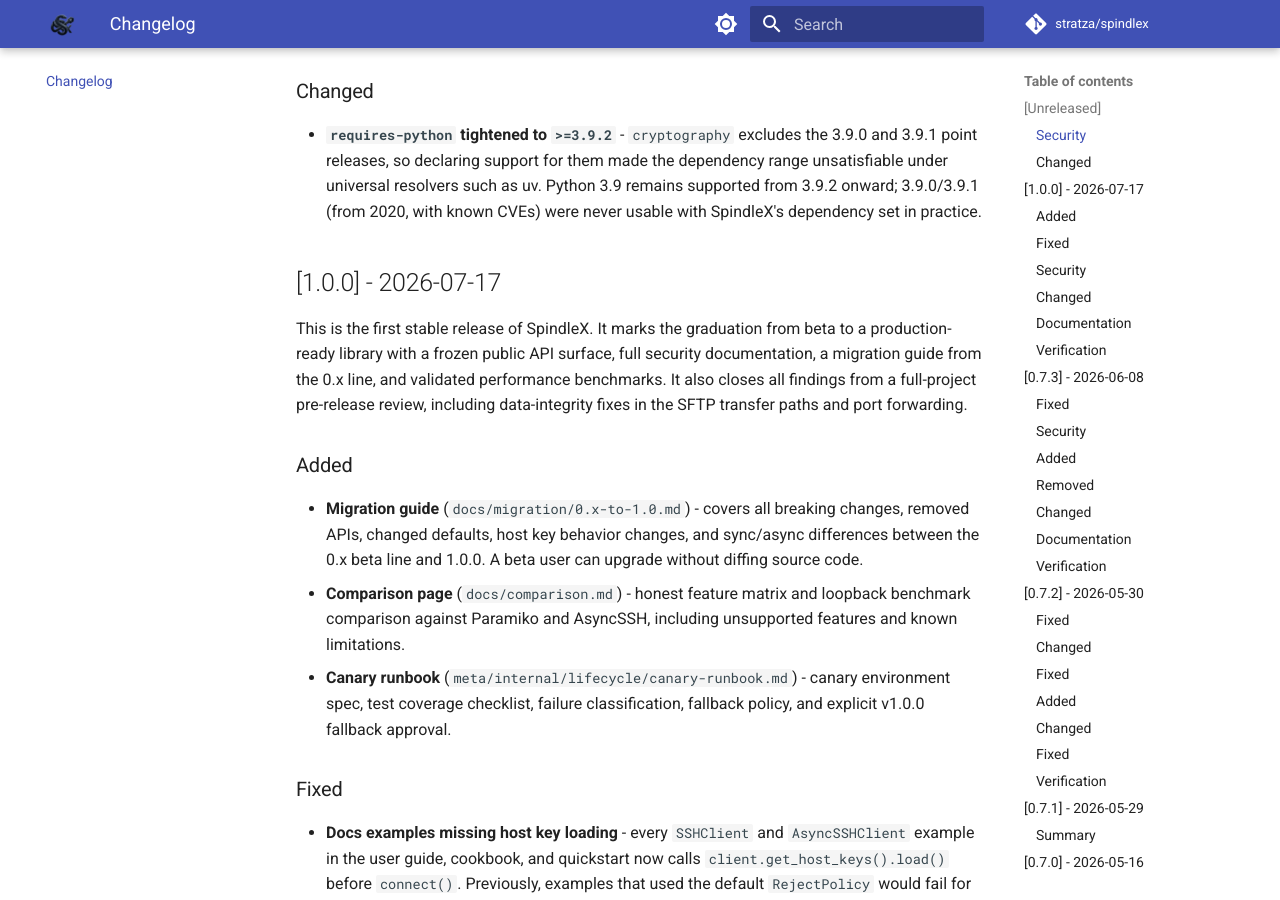
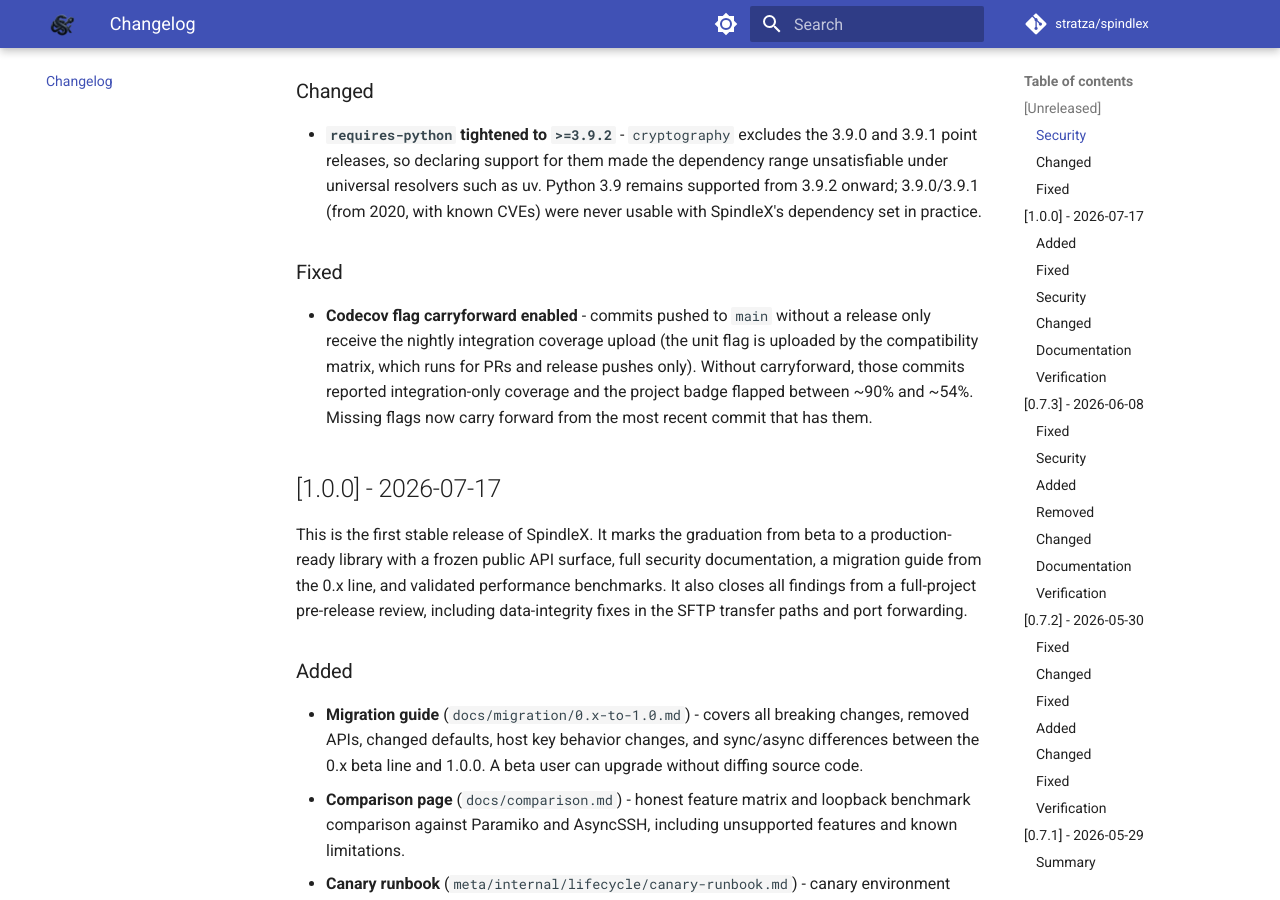
Before and after one commit to stratza/spindlex, an MkDocs documentation site: the page built from docs/changelog.md, in a window 1280 px wide and 900 px high, scrolled down 490 px. Built offline with MkDocs 1.6.1 and Material for MkDocs 9.7.7, drawn with Linux system fonts in a browser that asks for light colours; comment, search, counter and statistics services are not loaded.

Commit message:
fix(ci): enable codecov flag carryforward to stop coverage flapping
No-release pushes to main only receive the nightly integration
coverage upload; the unit flag is uploaded by the compatibility
matrix, which runs only for PRs and release pushes. Without
carryforward those commits reported integration-only coverage and the
project number flapped between ~90% and ~54% (visible across months
of history: every no-release main commit sits at ~54%). Missing flags
now carry forward from the most recent commit that has them.

```diff
--- a/docs/changelog.md
+++ b/docs/changelog.md
@@ -11,6 +11,9 @@
 
 ### Changed
 *   **`requires-python` tightened to `>=3.9.2`** - `cryptography` excludes the 3.9.0 and 3.9.1 point releases, so declaring support for them made the dependency range unsatisfiable under universal resolvers such as uv. Python 3.9 remains supported from 3.9.2 onward; 3.9.0/3.9.1 (from 2020, with known CVEs) were never usable with SpindleX's dependency set in practice.
+
+### Fixed
+*   **Codecov flag carryforward enabled** - commits pushed to `main` without a release only receive the nightly integration coverage upload (the unit flag is uploaded by the compatibility matrix, which runs for PRs and release pushes only). Without carryforward, those commits reported integration-only coverage and the project badge flapped between ~90% and ~54%. Missing flags now carry forward from the most recent commit that has them.
 
 ## [1.0.0] - 2026-07-17
 
```
Also changed, not shown: .codecov.yml (+8 -0 lines).
